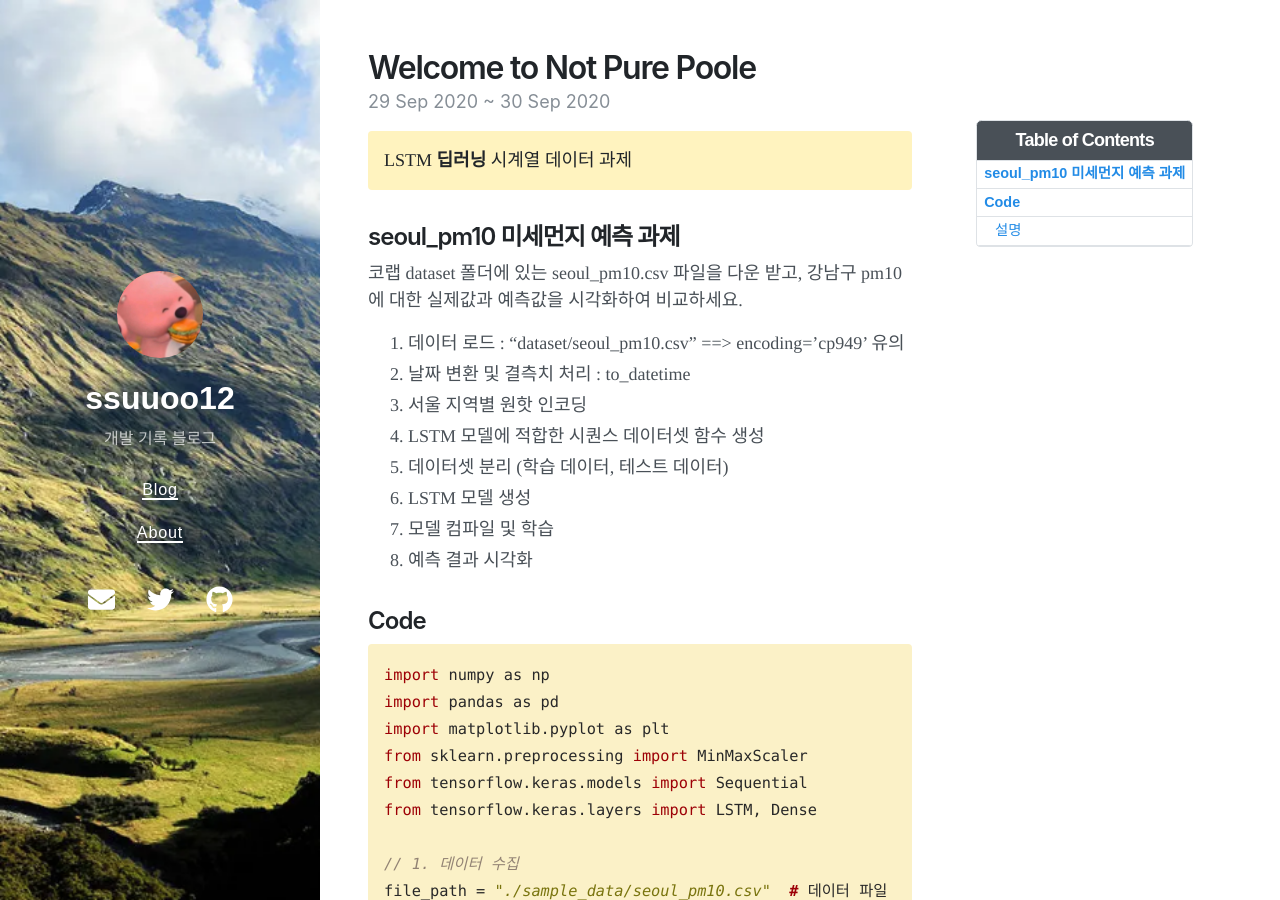
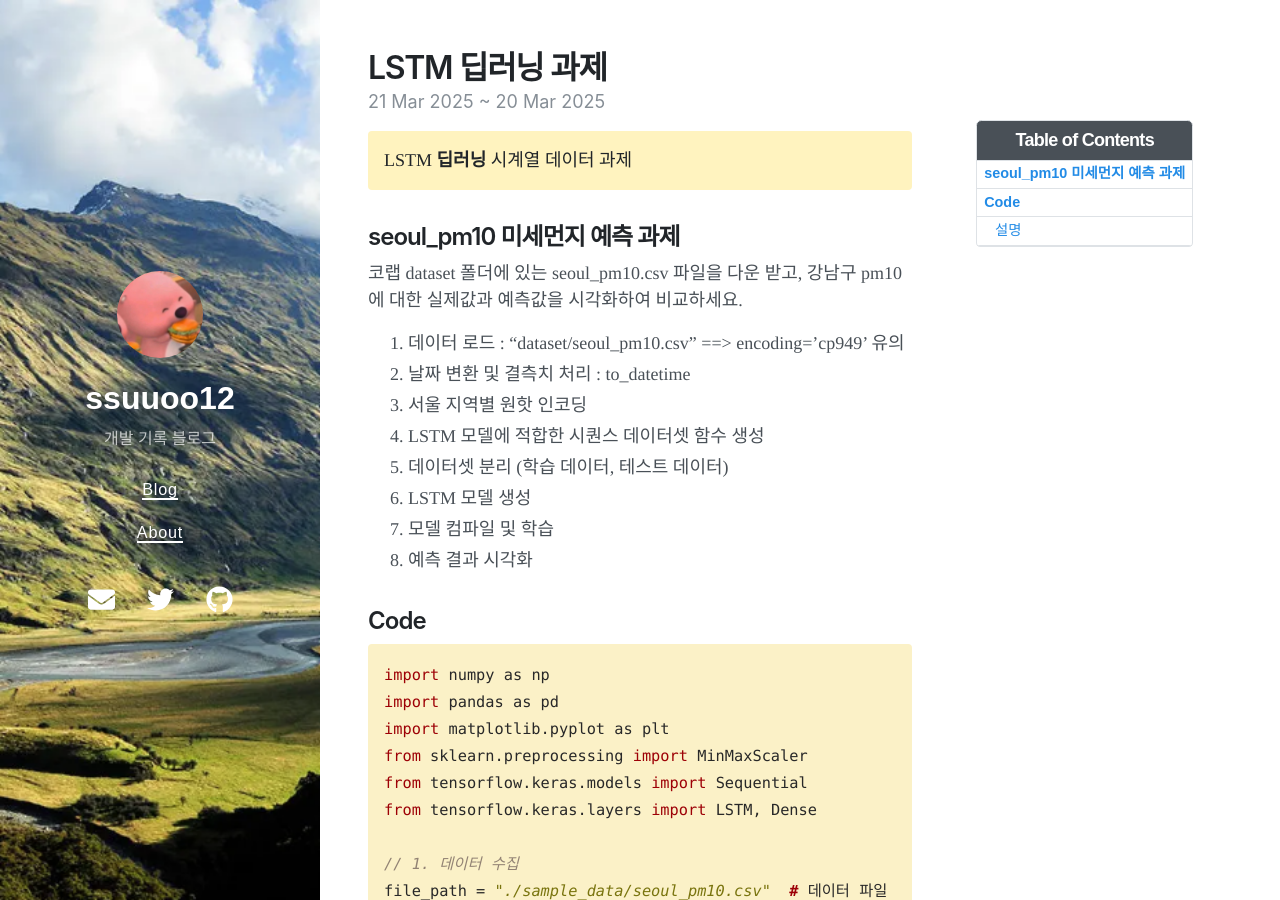
Before and after one commit to ssuuoo12/ssuuoo12.github.io, a Jekyll site: the page built from _posts/2025-03-21-LSTM 과제.md, in a window 1280 px wide and 900 px high. Built offline with Jekyll 4.4.1, drawn with Linux system fonts in a browser that asks for light colours; nearby versions of some CDN libraries; some of the changed text lies outside the part shown.

Commit message:
first commit

```diff
--- a/_posts/2020-09-29-lstm 과제.md
+++ b/_posts/2025-03-21-LSTM 과제.md
@@ -1,9 +1,9 @@
 ---
 layout: post
-title: Welcome to Not Pure Poole
-date: 2020-09-29 23:18 +0800
-last_modified_at: 2020-10-01 01:08:25 +0800
-tags: [jekyll theme, jekyll, tutorial]
+title: LSTM 딥러닝 과제
+date: 2025-03-21 23:18 +0800
+last_modified_at: 2025-03-21 01:08:25 +0800
+tags: [LSTM, 딥러닝]
 toc:  true
 ---
 LSTM  **딥러닝** 시계열 데이터 과제
```
Also changed, not shown: _posts/2025-02-26-ERP Prj.md (+2 -4 lines).
